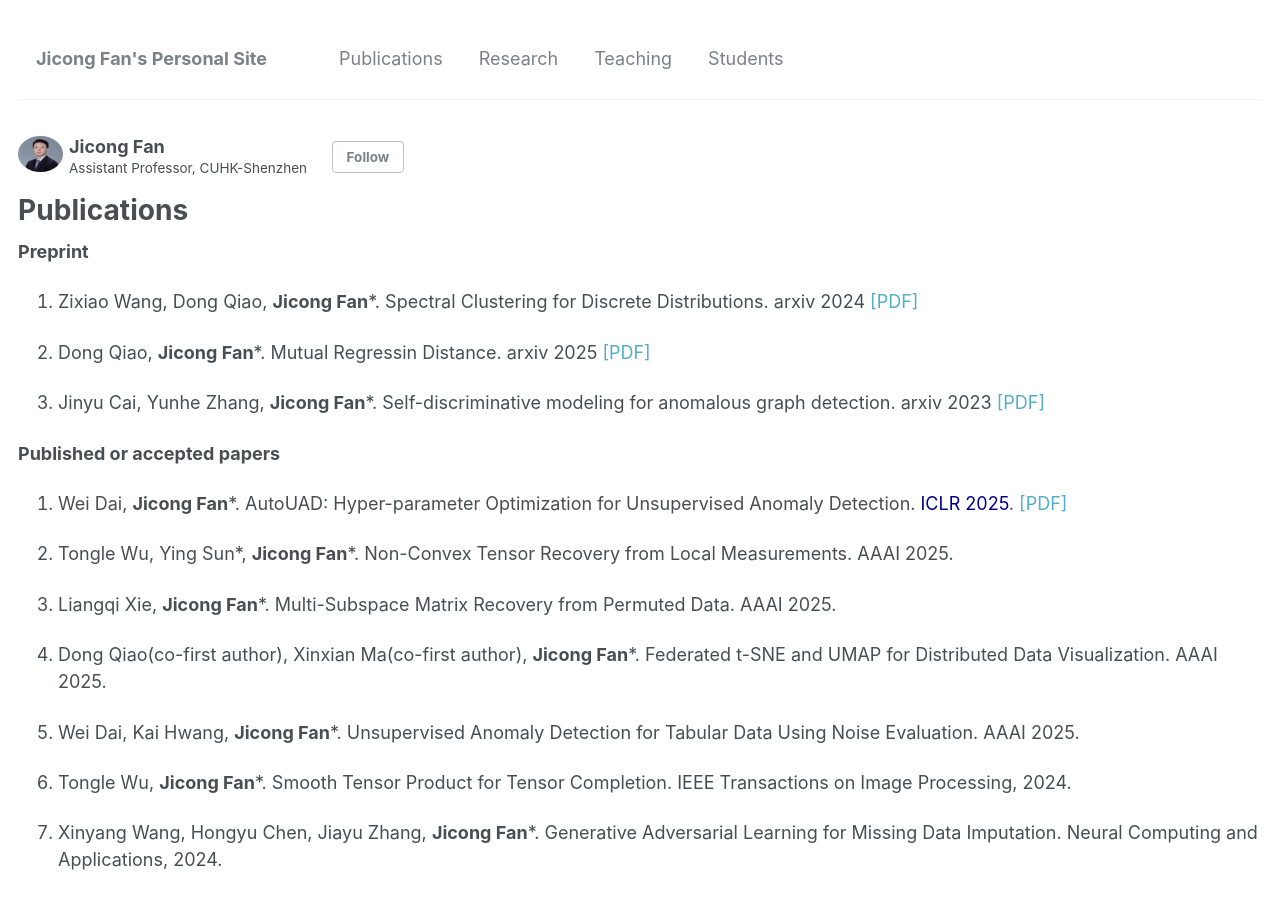
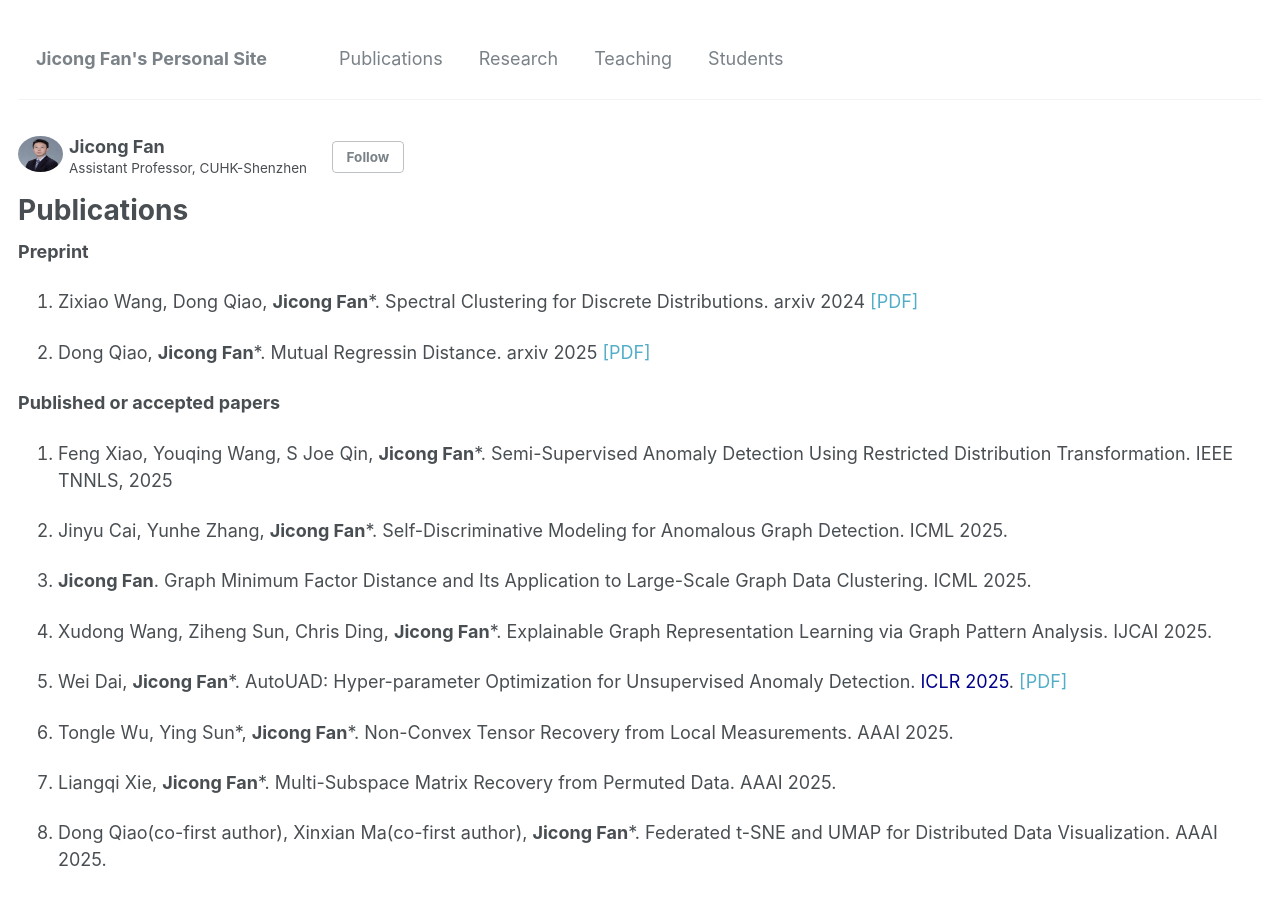
Before and after one commit to jicongfan/jicongfan.github.io, a Jekyll site: the page built from _pages/publications.md, in a window 1280 px wide and 900 px high. Built offline with Jekyll 4.4.1, drawn with Linux system fonts in a browser that asks for light colours.

Commit message:
Update publications.md

```diff
--- a/_pages/publications.md
+++ b/_pages/publications.md
@@ -10,9 +10,15 @@
 
 1. Dong Qiao, <strong>Jicong Fan</strong>*. Mutual Regressin Distance. arxiv 2025 <a href="https://arxiv.org/abs/2501.10617">[PDF]</a>
 
-1. Jinyu Cai, Yunhe Zhang, <strong>Jicong Fan</strong>*. Self-discriminative modeling for anomalous graph detection. arxiv 2023 <a href="https://arxiv.org/pdf/2310.06261">[PDF]</a>
+<strong>Published or accepted papers</strong>
 
-<strong>Published or accepted papers</strong>
+1. Feng Xiao, Youqing Wang, S Joe Qin, <strong>Jicong Fan</strong>*. Semi-Supervised Anomaly Detection Using Restricted Distribution Transformation. IEEE TNNLS, 2025
+
+1. Jinyu Cai, Yunhe Zhang, <strong>Jicong Fan</strong>*. Self-Discriminative Modeling for Anomalous Graph Detection. ICML 2025.
+
+1. <strong>Jicong Fan</strong>. Graph Minimum Factor Distance and Its Application to Large-Scale Graph Data Clustering. ICML 2025.
+
+1. Xudong Wang, Ziheng Sun, Chris Ding, <strong>Jicong Fan</strong>*. Explainable Graph Representation Learning via Graph Pattern Analysis. IJCAI 2025.
 
 1. Wei Dai, <strong>Jicong Fan</strong>*. AutoUAD: Hyper-parameter Optimization for Unsupervised Anomaly Detection. <font color=DarkBlue>ICLR 2025</font>. <a href="https://openreview.net/pdf?id=ErQPdaD5wJ">[PDF]</a>
 
```
